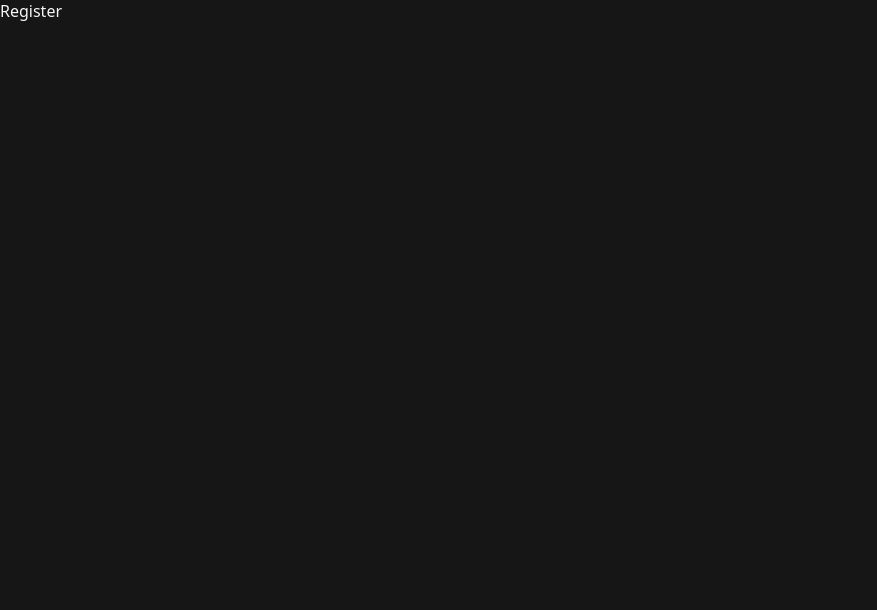
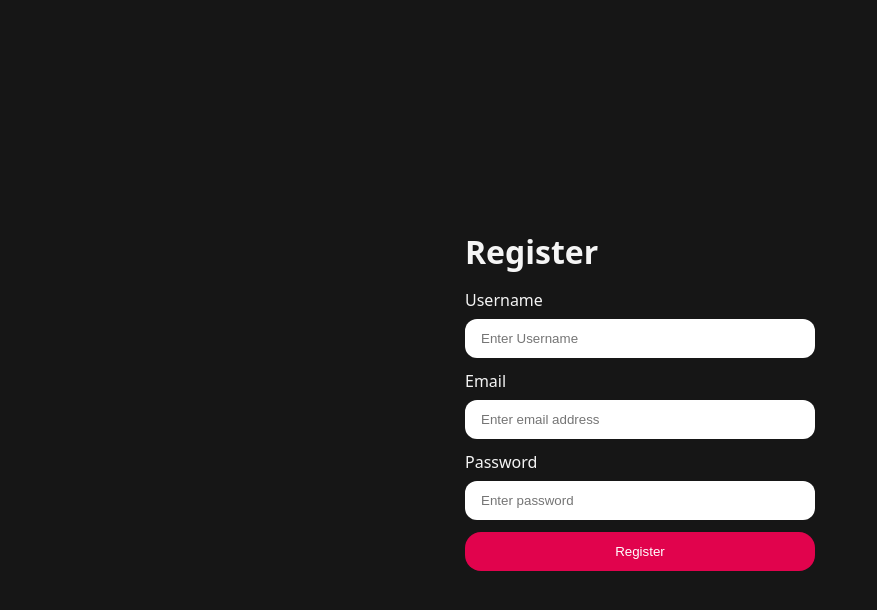
Before and after one commit to Thandupsherpa/GenAI-Career-Assistant, a React app in the folder frontend/: page /register in a window 1280 px wide. Shown: the top 610 px of the page, without its empty margins (0-877 px from the left). Built offline with nearby package versions, Linux system fonts and the light colour scheme; the HTML template or start-up script is replaced by a standard one.

Commit message:
Register UI

```diff
--- a/frontend/src/features/auth/pages/Register.jsx
+++ b/frontend/src/features/auth/pages/Register.jsx
@@ -1,10 +1,34 @@
 import React from 'react'
+import { useNavigate } from 'react-router'
 
 const Register = () => {
+
+    const navigate = useNavigate()
+
+    const handleSubmit = (e)=>{
+        e.preventDefault()
+    }
   return (
-    <div>
-      Register
-    </div>
+     <main>
+        <div className="form-container">
+            <h1>Register</h1>
+            <form onSubmit={handleSubmit} >
+                 <div className="input-group">
+                    <label htmlFor="username">Username</label>
+                    <input type="text" id='username' name='username' placeholder='Enter Username' />
+                </div>
+                <div className="input-group">
+                    <label htmlFor="email">Email</label>
+                    <input type="email" id='email' name='email' placeholder='Enter email address' />
+                </div>
+                <div className="input-group">
+                    <label htmlFor="password">Password</label>
+                    <input type="password" id='password' name='password' placeholder='Enter password' />
+                </div>
+                <button className='button primary-button'>Register</button>
+            </form>
+        </div>
+      </main>
   )
 }
 
```
